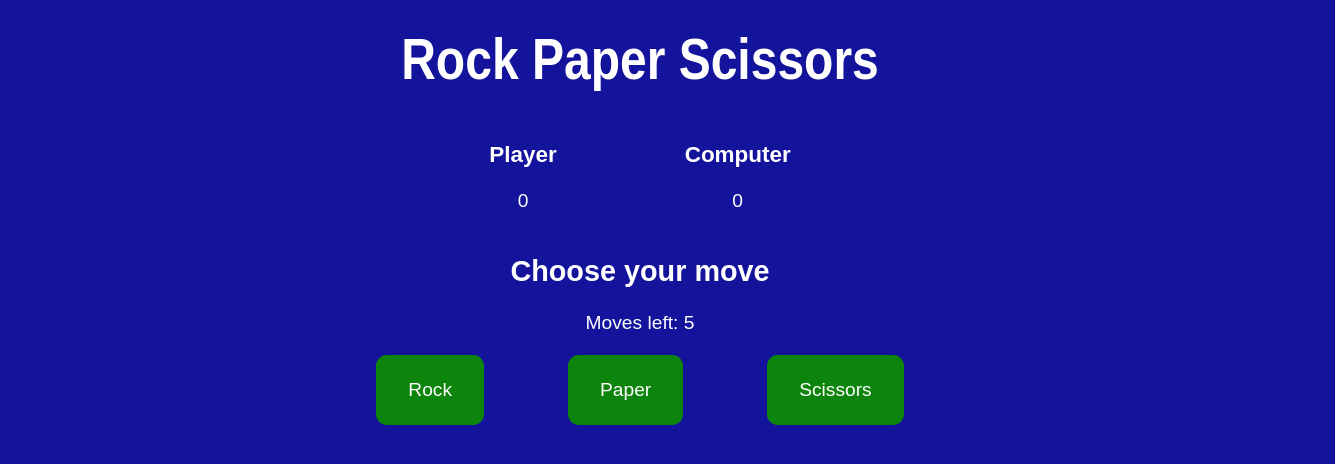
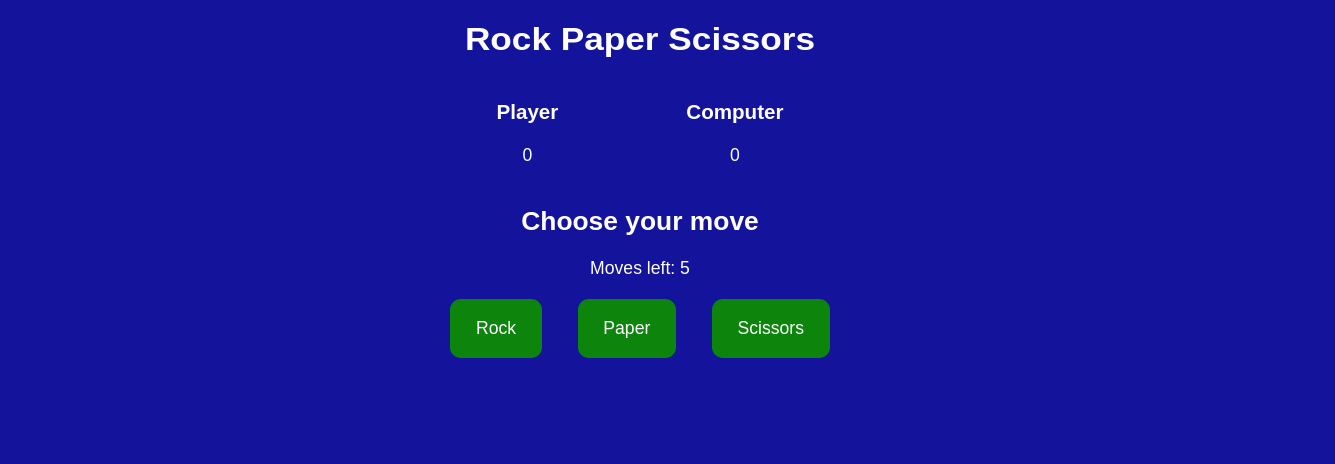
Before and after one commit to AvagSargsyan/Rock-paper-scissors, a plain HTML site: page index.html in a window 1280 px wide. Shown: the whole page, 1335 px wide, since content can reach past the window. Drawn offline with Linux system fonts and the light colour scheme.

Commit message:
Change styles for accessibility

```diff
--- a/style.css
+++ b/style.css
@@ -3,7 +3,7 @@ body {
     color: white;
     font-family: Arial, Helvetica, sans-serif;
     text-align: center;
-    font-size: 1.2rem;
+    font-size: 1.1rem;
 }
 
 .game-status {
@@ -13,7 +13,7 @@ body {
 }
 
 button {
-    padding: 1.5rem 2rem;
+    padding: 1.2rem 1.6rem;
     background-color: rgb(13, 133, 13);
     color: inherit;
     border: .15rem solid rgb(19, 19, 156);
@@ -26,18 +26,23 @@ button:hover {
     border-color: white;
 }
 
+button:active {
+    background-color: rgb(2, 70, 2);
+}
+
 .options {
     display: flex;
     flex-flow: row wrap;
     justify-content: center;
-    gap: 5rem;
+    gap: 2rem;
 }
 
 .container h1 {
-    font-size: 3rem;
-    transform: scale(1, 1.2);
+    font-size: 2rem;
+    transform: scale(1.1, 1);
 }
 
 .result {
-    margin: 4rem 0;
+    margin: 1.2rem 0 0 0;
+    font-weight: bold;
 }
```
